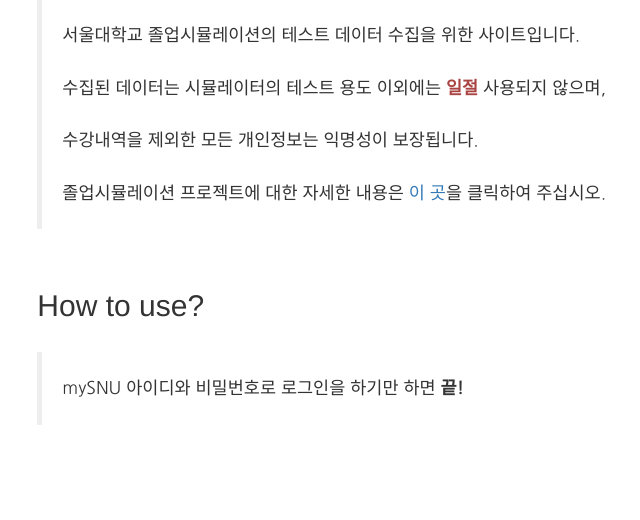
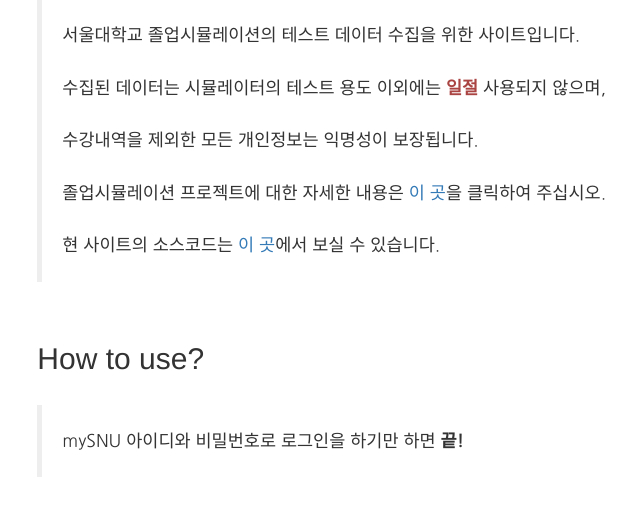
Before and after one commit to skystar-p/graduate-adventure-sampler, a Django app: page / in a window 1280 px wide. Shown: the part 369-889 px from the top of the page, without its empty margins (191-831 px from the left). Run offline with Django 3.2, Linux system fonts and the light colour scheme; some libraries are stand-ins or nearby versions.

Commit message:
description line added

```diff
--- a/templates/index.html
+++ b/templates/index.html
@@ -13,7 +13,8 @@
                 수집된 데이터는 시뮬레이터의 테스트 용도 이외에는
                 <span class="text-danger"><b>일절</b></span> 사용되지 않으며,<br>
                 수강내역을 제외한 모든 개인정보는 익명성이 보장됩니다.<br>
-                졸업시뮬레이션 프로젝트에 대한 자세한 내용은 <a href="https://github.com/LastOne817/graduate-adventure">이 곳</a>을 클릭하여 주십시오.
+                졸업시뮬레이션 프로젝트에 대한 자세한 내용은 <a href="https://github.com/LastOne817/graduate-adventure">이 곳</a>을 클릭하여 주십시오.<br>
+                현 사이트의 소스코드는 <a href="https://github.com/skystar-p/graduate_adventure_sampler">이 곳</a>에서 보실 수 있습니다.
             </blockquote> <br>
             <h2>How to use?</h2> <br>
             <blockquote class="text-paragraph">
```
